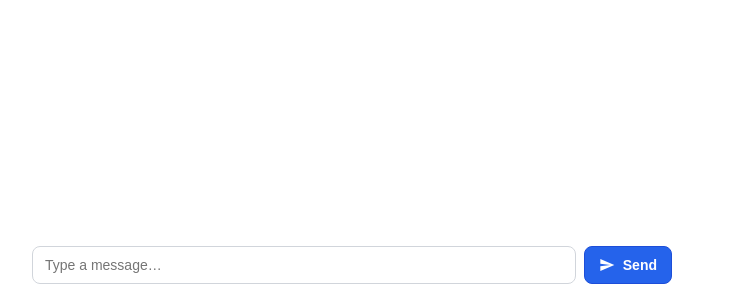
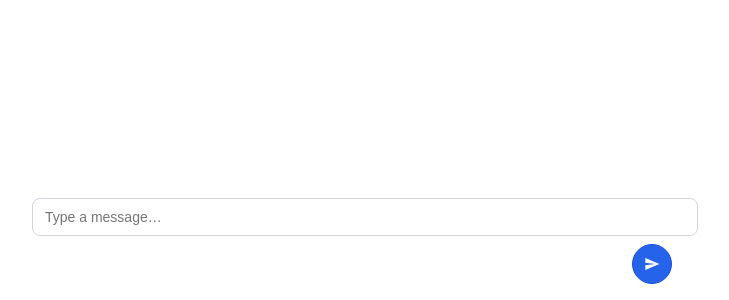
Before and after one commit to 709macdonald/Jeeves_MVP, a React (Vite) app in the folder frontend/: page / in a window 1280 px wide. Shown: the part 500-800 px from the top of the page, without its empty margins (288-1017 px from the left). Built offline with nearby package versions, Linux system fonts and the light colour scheme.

Commit message:
InputBarSection Creation

```diff
--- a/frontend/src/components/InputBarButton.tsx
+++ b/frontend/src/components/InputBarButton.tsx
@@ -1,70 +1,64 @@
-import type { ButtonHTMLAttributes, ReactNode } from 'react'
+import type { ButtonHTMLAttributes, ReactNode, CSSProperties } from 'react'
 
 type InputBarButtonProps = {
-  label?: string
+  icon?: ReactNode
   loading?: boolean
-  icon?: ReactNode
+  variant?: 'primary' | 'secondary'
+  size?: number // diameter in px, default 40
 } & ButtonHTMLAttributes<HTMLButtonElement>
 
 // Reusable button component intended to sit next to the InputBar.
 // Accessible by default, with simple inline styles and a loading state.
 export default function InputBarButton({
-  label = 'Send',
+  icon,
   loading = false,
-  icon,
+  variant = 'primary',
+  size = 40,
   style,
   disabled,
   'aria-label': ariaLabel,
   type = 'button',
   ...rest
 }: InputBarButtonProps) {
-  const baseStyle: React.CSSProperties = {
-    display: 'inline-flex',
-    alignItems: 'center',
-    gap: 8,
-    padding: '10px 14px',
-    borderRadius: 8,
+  const primaryStyle: CSSProperties = {
     border: '1px solid #1d4ed8', // blue-700
     backgroundColor: '#2563eb', // blue-600
     color: '#ffffff',
-    fontSize: 14,
-    fontWeight: 600,
+  }
+
+  const secondaryStyle: CSSProperties = {
+    border: '1px solid #d1d5db', // gray-300
+    backgroundColor: '#f9fafb', // gray-50
+    color: '#111827', // gray-900
+  }
+
+  const baseStyle: CSSProperties = {
+    display: 'inline-flex',
+    alignItems: 'center',
+    justifyContent: 'center',
+    width: size,
+    height: size,
+    padding: 0,
+    borderRadius: '50%',
     cursor: disabled || loading ? 'not-allowed' : 'pointer',
     opacity: disabled || loading ? 0.6 : 1,
     transition: 'opacity 120ms ease, transform 120ms ease',
     userSelect: 'none',
+    ...(variant === 'primary' ? primaryStyle : secondaryStyle),
     ...(style || {}),
   }
 
-  // Minimal inline icon if none provided (paper plane)
-  const defaultIcon = (
-    <svg
-      width="16"
-      height="16"
-      viewBox="0 0 24 24"
-      fill="none"
-      xmlns="http://www.w3.org/2000/svg"
-      aria-hidden="true"
-    >
-      <path
-        d="M2.01 21L23 12 2.01 3 2 10l15 2-15 2 .01 7z"
-        fill="currentColor"
-      />
-    </svg>
-  )
-
-  const contentLabel = loading ? 'Sending…' : label
+  // Icon-only button; use aria-label for accessibility
 
   return (
     <button
       type={type}
       style={baseStyle}
       disabled={disabled || loading}
-      aria-label={ariaLabel || 'Send message'}
+      aria-label={ariaLabel || 'Action button'}
       {...rest}
     >
-      {icon ?? defaultIcon}
-      <span>{contentLabel}</span>
+      {icon}
     </button>
   )
 }
--- /dev/null
+++ b/frontend/src/components/InputBarSection.tsx
@@ -0,0 +1,99 @@
+import type { CSSProperties, ReactNode, InputHTMLAttributes, KeyboardEvent } from 'react'
+import InputBar from './InputBar'
+import InputBarButton from './InputBarButton'
+
+type InputBarSectionProps = {
+  inputProps?: InputHTMLAttributes<HTMLInputElement>
+  children?: ReactNode
+  style?: CSSProperties
+  maxWidth?: number
+  onSubmit?: () => void
+  // Default primary button (Send) configuration
+  showSendButton?: boolean
+  onSend?: () => void
+  sendLoading?: boolean
+  sendAriaLabel?: string
+}
+
+// Horizontal section that hosts the InputBar and any number of InputBarButtons.
+// Keeps layout concerns in one place; parent can style the outer container.
+export default function InputBarSection({
+  inputProps,
+  children,
+  style,
+  maxWidth = 640,
+  onSubmit,
+  showSendButton = true,
+  onSend,
+  sendLoading = false,
+  sendAriaLabel,
+}: InputBarSectionProps) {
+  // Container stacks the input on top with a buttons row beneath
+  const containerStyle: CSSProperties = {
+    display: 'flex',
+    flexDirection: 'column',
+    gap: 8,
+    width: '100%',
+    maxWidth,
+    ...(style || {}),
+  }
+
+  // Bottom row that holds any extra buttons on the left and send button on the right
+  const buttonsRowStyle: CSSProperties = {
+    display: 'flex',
+    alignItems: 'center',
+    gap: 8,
+    width: '100%',
+  }
+
+  const leftButtonsStyle: CSSProperties = {
+    display: 'flex',
+    alignItems: 'center',
+    gap: 8,
+    flex: 1, // occupy remaining space so Send sits at right
+  }
+
+  const handleKeyDown = (e: KeyboardEvent<HTMLInputElement>) => {
+    inputProps?.onKeyDown?.(e)
+    if (e.key === 'Enter') {
+      onSubmit?.()
+    }
+  }
+
+  return (
+    <div style={containerStyle}>
+      {/* Top input bar */}
+      <InputBar
+        style={{ width: '100%' }}
+        {...inputProps}
+        onKeyDown={handleKeyDown}
+      />
+
+      {/* Bottom row: other buttons left, Send button right */}
+      <div style={buttonsRowStyle}>
+        <div style={leftButtonsStyle}>{children}</div>
+        {showSendButton && (
+          <InputBarButton
+            loading={sendLoading}
+            aria-label={sendAriaLabel || 'Send message'}
+            variant="primary"
+            // Inline paper plane icon for the default send action
+            icon={(
+              <svg
+                width="16"
+                height="16"
+                viewBox="0 0 24 24"
+                fill="none"
+                xmlns="http://www.w3.org/2000/svg"
+                aria-hidden="true"
+              >
+                <path d="M2.01 21L23 12 2.01 3 2 10l15 2-15 2 .01 7z" fill="currentColor" />
+              </svg>
+            )}
+            onClick={onSend}
+          />
+        )}
+      </div>
+    </div>
+  )
+}
--- a/frontend/src/screens/MainScreen.tsx
+++ b/frontend/src/screens/MainScreen.tsx
@@ -1,6 +1,5 @@
 // MainScreen: renders a blank white full-viewport screen
-import InputBar from '../components/InputBar'
-import InputBarButton from '../components/InputBarButton'
+import InputBarSection from '../components/InputBarSection'
 
 export default function MainScreen() {
   return (
@@ -18,24 +17,16 @@ export default function MainScreen() {
           padding: 16,
         }}
       >
-        {/* Row container: input grows, button sits to the right */}
-        <div
-          style={{
-            display: 'flex',
-            alignItems: 'center',
-            gap: 8,
-            width: '100%',
-            maxWidth: 640,
+        <InputBarSection
+          onSubmit={() => {
+            // Placeholder action for now
+            console.log('Submit from InputBarSection')
           }}
-        >
-          <InputBar style={{ width: 'auto', flex: 1 }} />
-          <InputBarButton
-            onClick={() => {
-              // Placeholder action for now
-              console.log('Send clicked')
-            }}
-          />
-        </div>
+          onSend={() => {
+            // Placeholder action for now
+            console.log('Send clicked')
+          }}
+        />
       </div>
     </div>
   )
```
